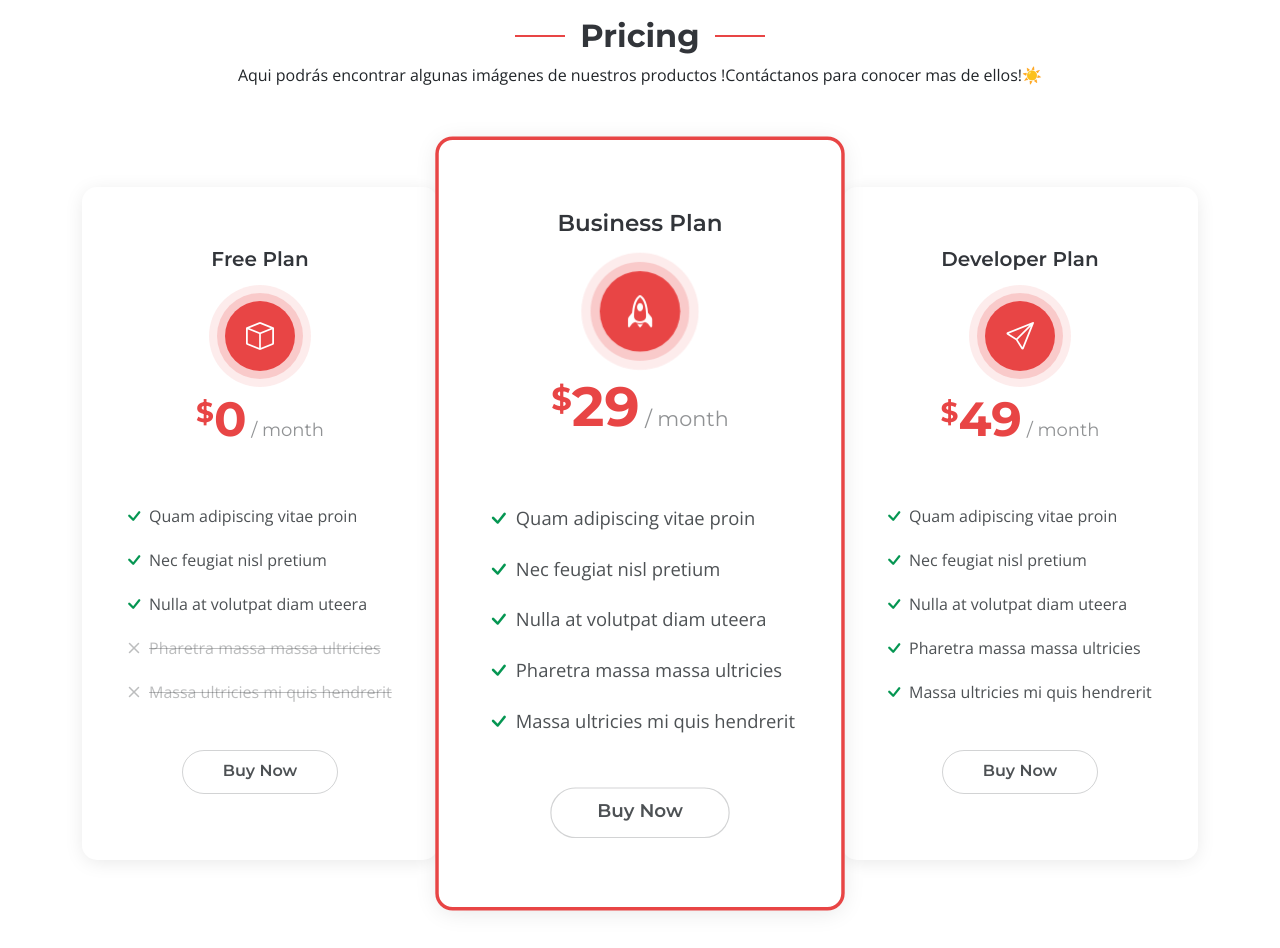
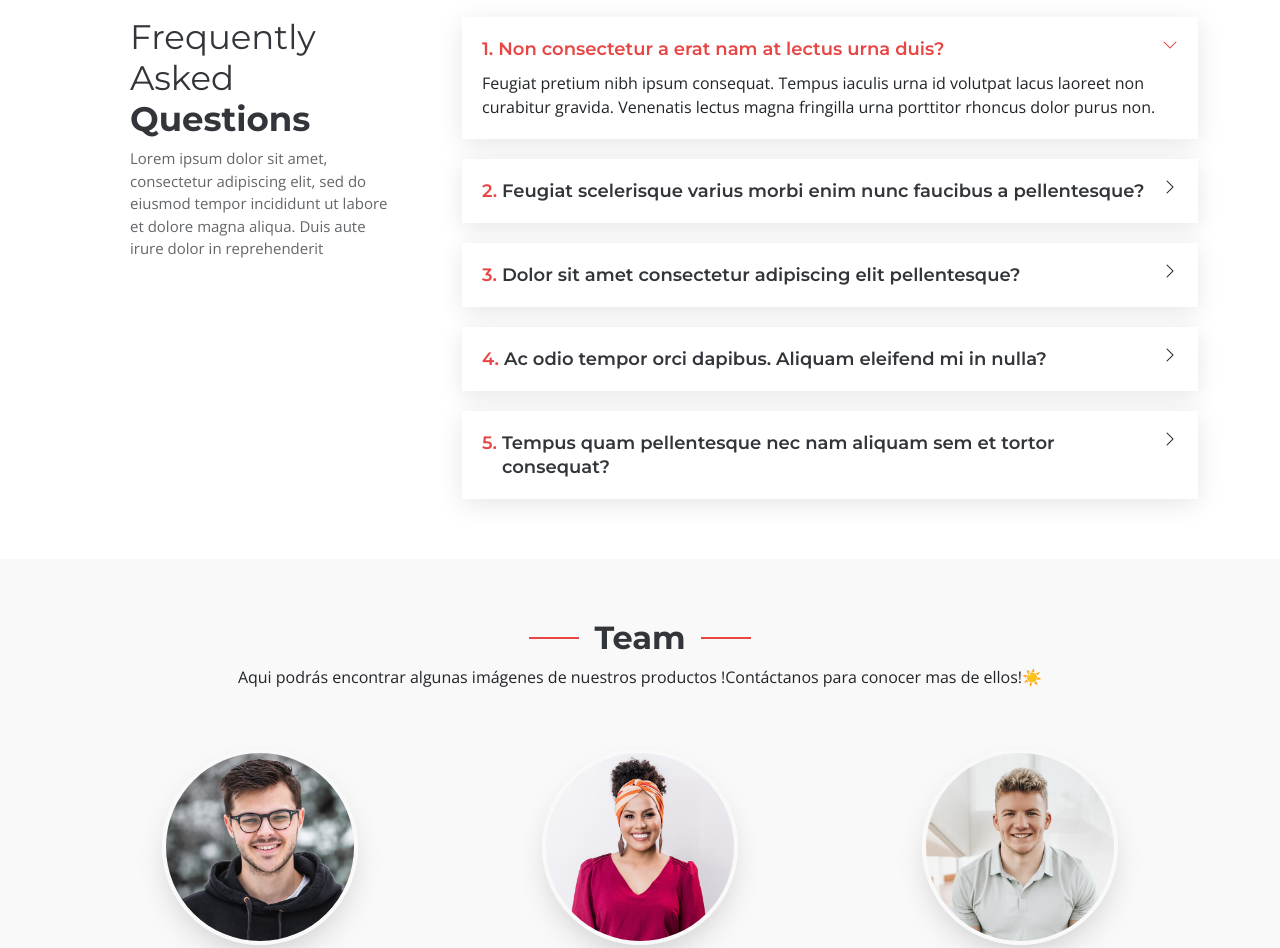
Before and after one commit to alejito17/EjemploAlejo, a plain HTML site: page index.html in a window 1280 px wide. Shown: the part 3980-4928 px from the top of the page. Drawn offline with nearby package versions, Linux system fonts and the light colour scheme; animation ran at ten frames a second.

Commit message:
Update index.html

```diff
--- a/index.html
+++ b/index.html
@@ -376,79 +376,6 @@
 
     </section><!-- /Portfolio Section -->
 
-    <!-- Pricing Section -->
-    <section id="pricing" class="pricing section">
-
-      <!-- Section Title -->
-      <div class="container section-title" data-aos="fade-up">
-        <h2>Pricing</h2>
-        <p>Aqui podrás encontrar algunas imágenes de nuestros productos !Contáctanos para conocer mas de ellos!☀️</p>
-      </div><!-- End Section Title -->
-
-      <div class="container" data-aos="zoom-in" data-aos-delay="100">
-
-        <div class="row g-4">
-
-          <div class="col-lg-4">
-            <div class="pricing-item">
-              <h3>Free Plan</h3>
-              <div class="icon">
-                <i class="bi bi-box"></i>
-              </div>
-              <h4><sup>$</sup>0<span> / month</span></h4>
-              <ul>
-                <li><i class="bi bi-check"></i> <span>Quam adipiscing vitae proin</span></li>
-                <li><i class="bi bi-check"></i> <span>Nec feugiat nisl pretium</span></li>
-                <li><i class="bi bi-check"></i> <span>Nulla at volutpat diam uteera</span></li>
-                <li class="na"><i class="bi bi-x"></i> <span>Pharetra massa massa ultricies</span></li>
-                <li class="na"><i class="bi bi-x"></i> <span>Massa ultricies mi quis hendrerit</span></li>
-              </ul>
-              <div class="text-center"><a href="#" class="buy-btn">Buy Now</a></div>
-            </div>
-          </div><!-- End Pricing Item -->
-
-          <div class="col-lg-4">
-            <div class="pricing-item featured">
-              <h3>Business Plan</h3>
-              <div class="icon">
-                <i class="bi bi-rocket"></i>
-              </div>
-
-              <h4><sup>$</sup>29<span> / month</span></h4>
-              <ul>
-                <li><i class="bi bi-check"></i> <span>Quam adipiscing vitae proin</span></li>
-                <li><i class="bi bi-check"></i> <span>Nec feugiat nisl pretium</span></li>
-                <li><i class="bi bi-check"></i> <span>Nulla at volutpat diam uteera</span></li>
-                <li><i class="bi bi-check"></i> <span>Pharetra massa massa ultricies</span></li>
-                <li><i class="bi bi-check"></i> <span>Massa ultricies mi quis hendrerit</span></li>
-              </ul>
-              <div class="text-center"><a href="#" class="buy-btn">Buy Now</a></div>
-            </div>
-          </div><!-- End Pricing Item -->
-
-          <div class="col-lg-4">
-            <div class="pricing-item">
-              <h3>Developer Plan</h3>
-              <div class="icon">
-                <i class="bi bi-send"></i>
-              </div>
-              <h4><sup>$</sup>49<span> / month</span></h4>
-              <ul>
-                <li><i class="bi bi-check"></i> <span>Quam adipiscing vitae proin</span></li>
-                <li><i class="bi bi-check"></i> <span>Nec feugiat nisl pretium</span></li>
-                <li><i class="bi bi-check"></i> <span>Nulla at volutpat diam uteera</span></li>
-                <li><i class="bi bi-check"></i> <span>Pharetra massa massa ultricies</span></li>
-                <li><i class="bi bi-check"></i> <span>Massa ultricies mi quis hendrerit</span></li>
-              </ul>
-              <div class="text-center"><a href="#" class="buy-btn">Buy Now</a></div>
-            </div>
-          </div><!-- End Pricing Item -->
-
-        </div>
-
-      </div>
-
-    </section><!-- /Pricing Section -->
 
     <!-- Faq Section -->
     <section id="faq" class="faq section">
```
